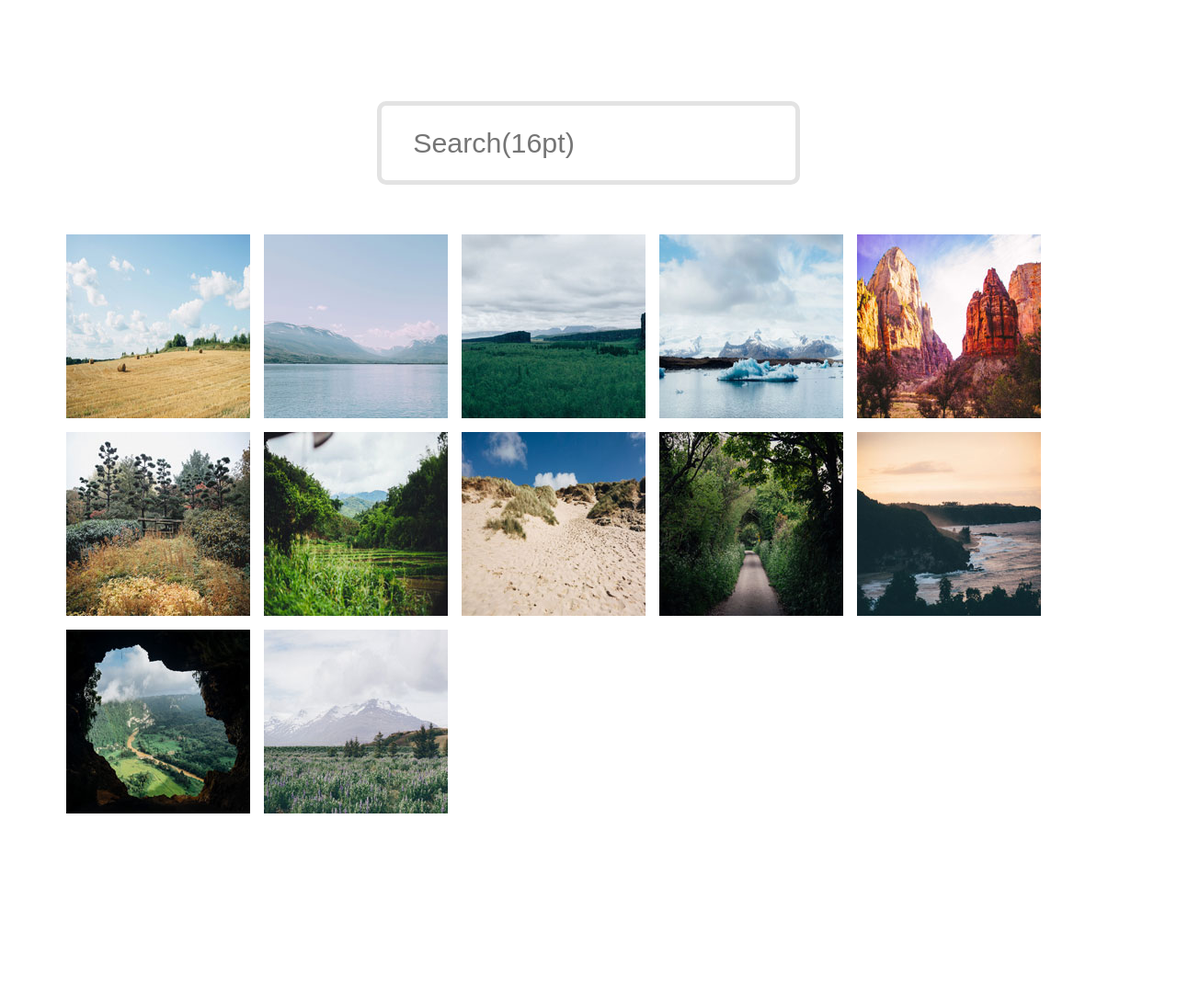
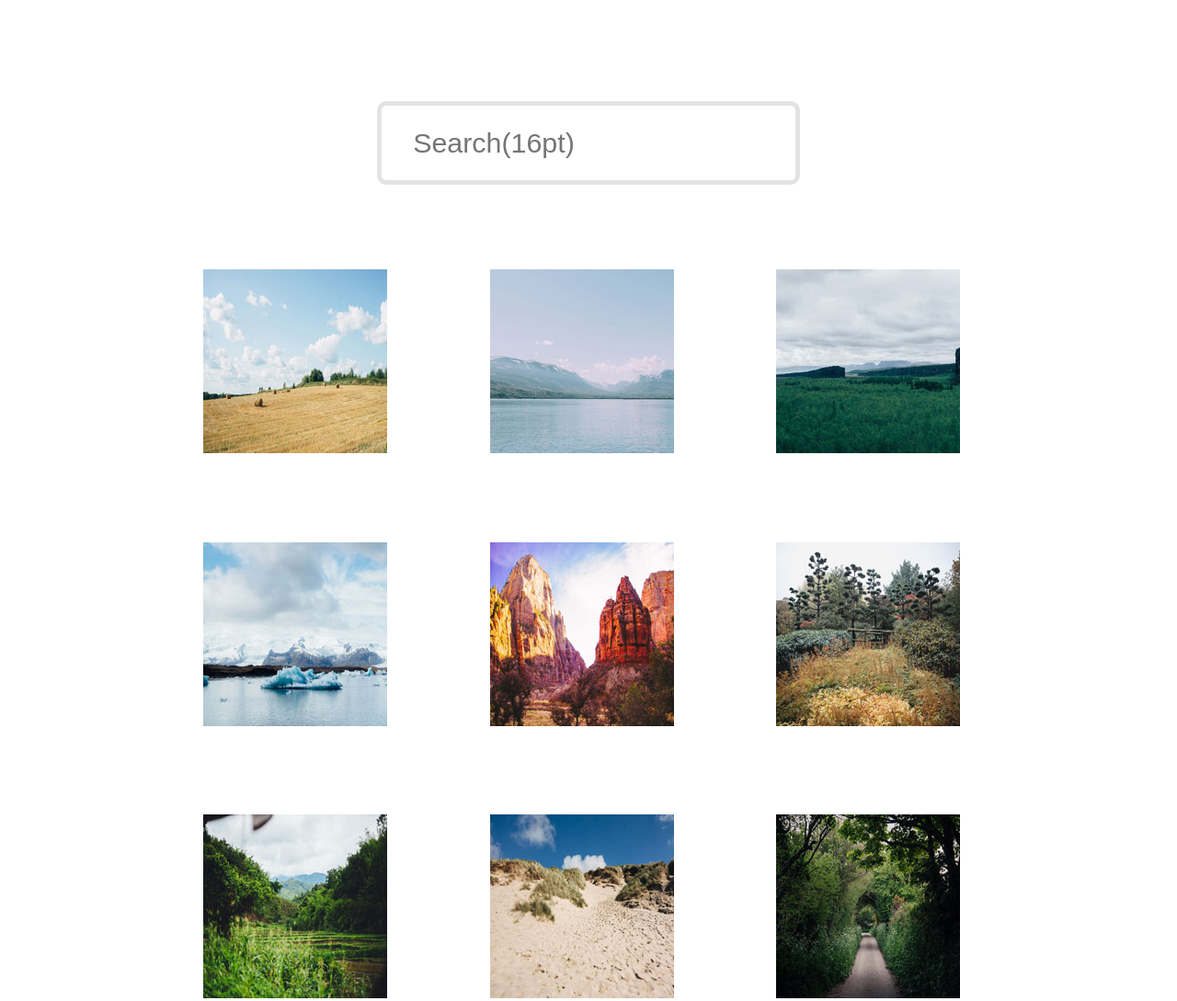
Before and after one commit to simonleaim/Interactive-Photo-Gallery, a plain HTML site: page index.html in a window 1280 px wide. Shown: the top 1089 px of the page at 92% size. Before the commit the page ends 898 px from the top, so only its background shows below. Drawn offline with Linux system fonts and the light colour scheme.

Commit message:
Update main.css

```diff
--- a/main.css
+++ b/main.css
@@ -20,7 +20,7 @@ input {
 }
 
 
-a { float:left; width:200px; height:200px; margin: 0 15px 15px 0; }
+a { width:200px; height:200px; margin: 0 15px 15px 0; }
 
 img {
     margin: 4%;
```
